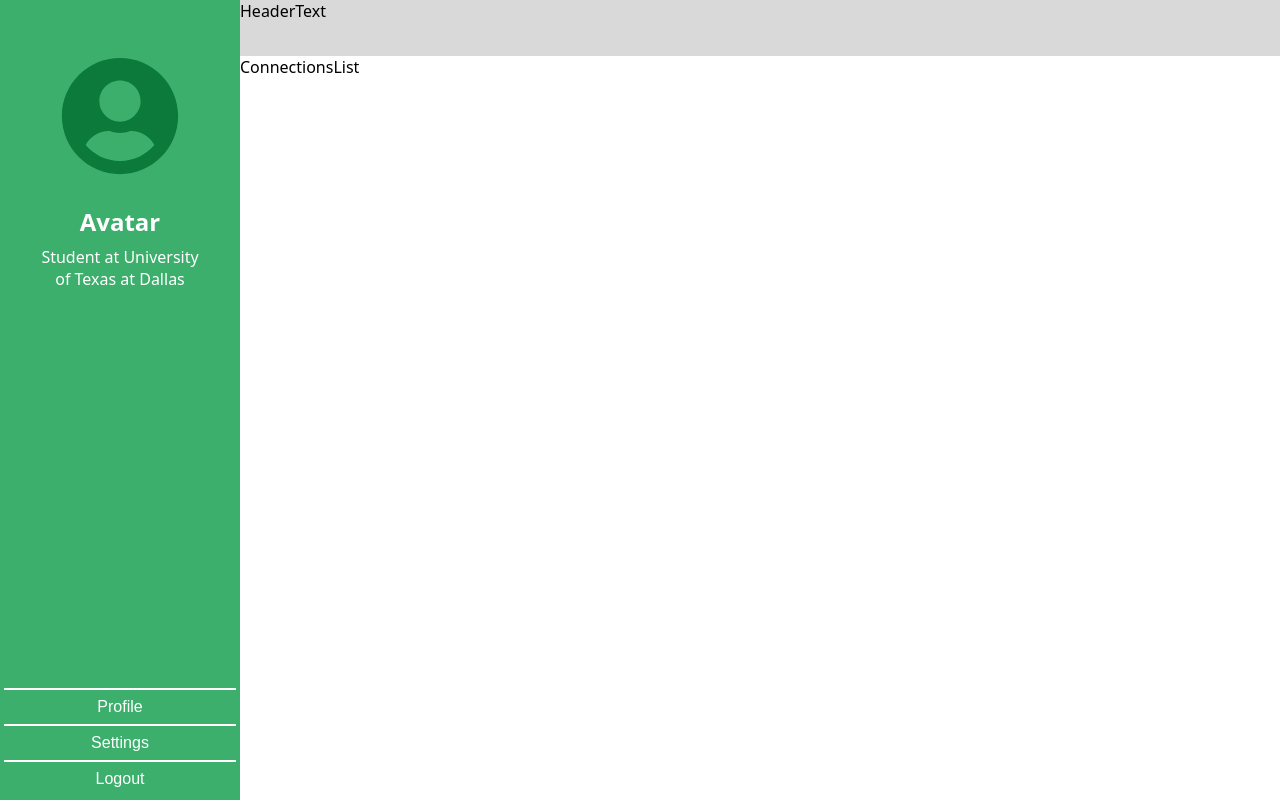
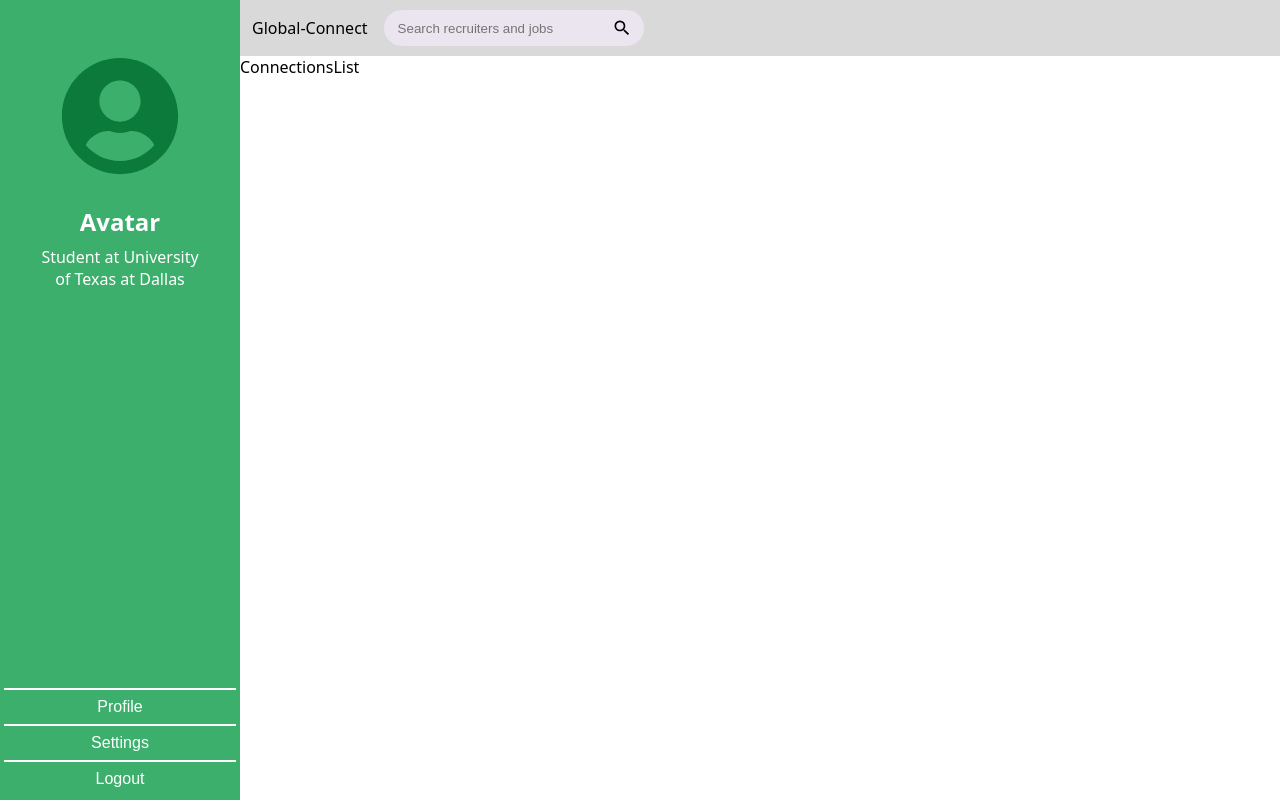
Before and after one commit to AtreyaG/Global-Connect, a React (Vite) app: page / in a window 1280 px wide. Built offline with nearby package versions, Linux system fonts and the light colour scheme.

Commit message:
Header Searchbar implementation with styling and Global-connect Name.

```diff
--- a/src/LandingPage.css
+++ b/src/LandingPage.css
@@ -60,6 +60,28 @@
 
 /* header related styling */
 .header {
+    display: flex;
+    align-items: center;
+    gap: 16px;
     height: 56px;
+    padding: 0 12px;
     background: #d9d9d9;
 }
+
+.search-bar{
+    display: flex;
+    align-items: center;
+    gap: 8px;
+    width: 260px;
+    padding: 8px 12px;
+    border-radius: 18px;
+    background: #eae5ee;
+}
+
+.search-bar input{
+    flex: 1;
+    min-width: 0;
+    border: none;
+    background: none;
+    outline: none;
+}
--- a/src/components/Header.tsx
+++ b/src/components/Header.tsx
@@ -1,6 +1,13 @@
+import {MdSearch } from 'react-icons/md'
+
 function Header() {
     return(
-        <header className="header">HeaderText</header>
+        <header className="header">Global-Connect
+            <div className="search-bar">
+                <input type="text" placeholder='Search recruiters and jobs'/>
+                <MdSearch size={20} />
+            </div>
+        </header>
     )
 }
 
```
